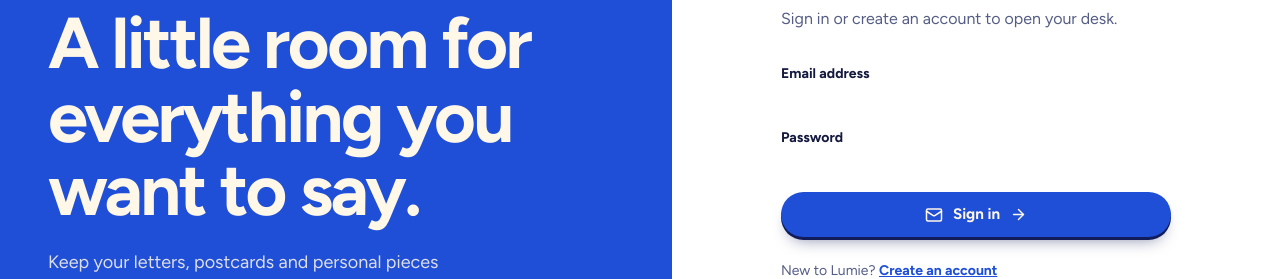
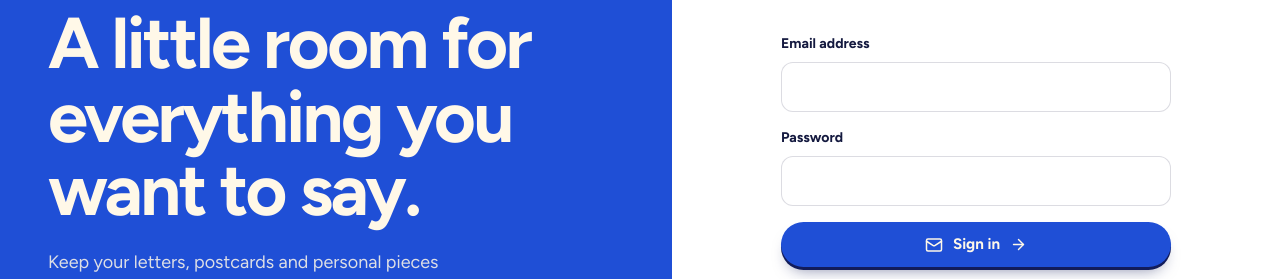
Before and after one commit to Wuraola-Adebisi/Lumie, a React (Vite) app: page /sign-in in a window 1280 px wide. Shown: the part 274-553 px from the top of the page. Built offline with nearby package versions, Linux system fonts and the light colour scheme; no server answers; a web font is replaced by a local one.

Commit message:
Apply consistent styling to all sign-in fields

```diff
--- a/src/pages/SignInPage.tsx
+++ b/src/pages/SignInPage.tsx
@@ -54,8 +54,8 @@ export default function SignInPage() {
           ) : (
             <form className="mt-8 space-y-4" onSubmit={submit}>
               {mode === 'sign-up' && <label className="block text-sm font-semibold text-ink">Your name<input className="mt-2 w-full rounded-xl border border-ink/15 bg-white px-4 py-3 text-base text-ink outline-none focus:border-cobalt focus:ring-2 focus:ring-cobalt/15" autoComplete="name" required maxLength={80} value={displayName} onChange={(event) => setDisplayName(event.target.value)} /></label>}
-              <label className="block text-sm font-semibold text-ink">Email address<input className="input mt-2 w-full" type="email" autoComplete="email" required value={email} onChange={(event) => setEmail(event.target.value)} /></label>
-              <label className="block text-sm font-semibold text-ink">Password<input className="input mt-2 w-full" type="password" autoComplete={mode === 'sign-in' ? 'current-password' : 'new-password'} minLength={8} required value={password} onChange={(event) => setPassword(event.target.value)} /></label>
+              <label className="block text-sm font-semibold text-ink">Email address<input className="mt-2 w-full rounded-xl border border-ink/15 bg-white px-4 py-3 text-base text-ink outline-none focus:border-cobalt focus:ring-2 focus:ring-cobalt/15" type="email" autoComplete="email" required value={email} onChange={(event) => setEmail(event.target.value)} /></label>
+              <label className="block text-sm font-semibold text-ink">Password<input className="mt-2 w-full rounded-xl border border-ink/15 bg-white px-4 py-3 text-base text-ink outline-none focus:border-cobalt focus:ring-2 focus:ring-cobalt/15" type="password" autoComplete={mode === 'sign-in' ? 'current-password' : 'new-password'} minLength={8} required value={password} onChange={(event) => setPassword(event.target.value)} /></label>
               <button type="submit" className="btn btn-primary w-full" disabled={busy}>
                 <Mail size={18}/>{busy ? 'Please wait…' : mode === 'sign-in' ? 'Sign in' : 'Create account'}<ArrowRight size={17}/>
               </button>
```
